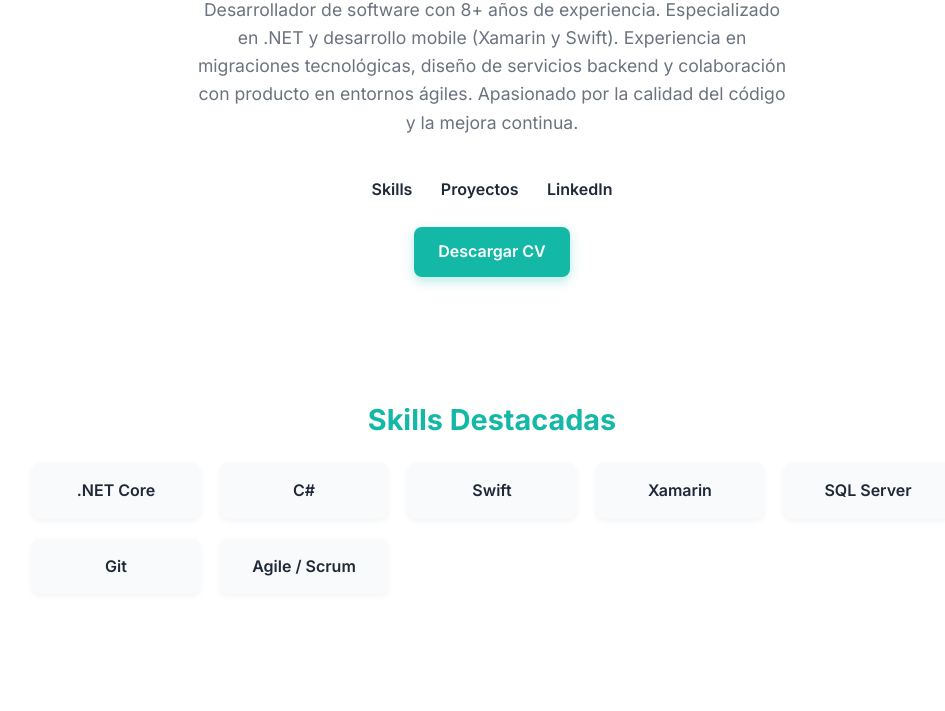
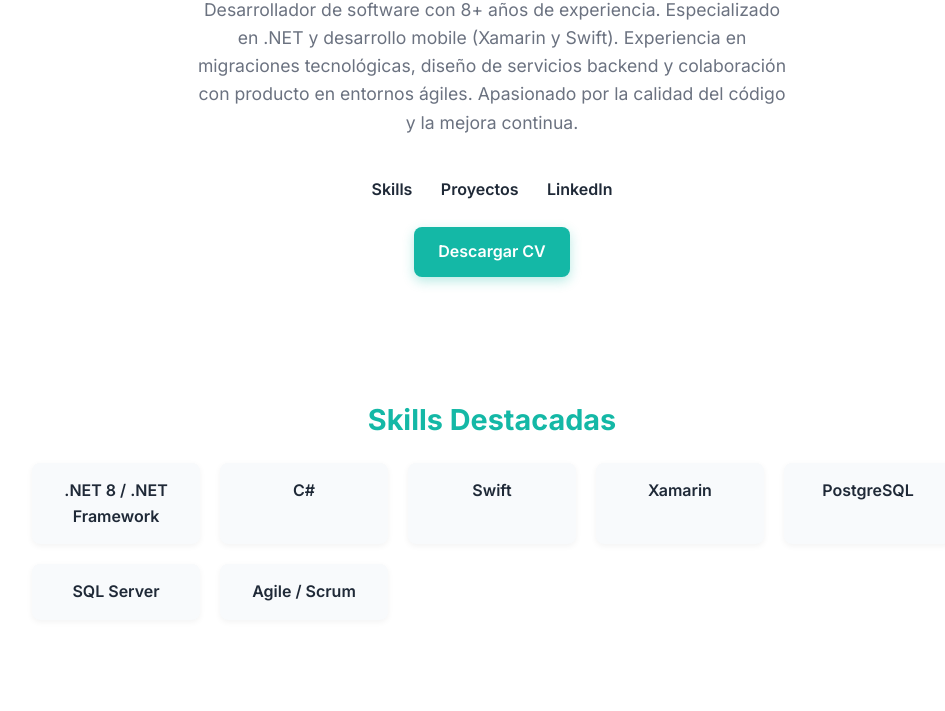
Before and after one commit to juancarlosoa/juancarlosoa.github.io, a plain HTML site: page index.html in a window 1280 px wide. Shown: the part 298-1009 px from the top of the page, without its empty margins (148-1093 px from the left). Drawn offline with Linux system fonts and the light colour scheme.

Commit message:
update cv

```diff
--- a/index.html
+++ b/index.html
@@ -220,12 +220,12 @@
     <section id="skills">
         <h2>Skills Destacadas</h2>
         <div class="skills-grid">
-            <div class="skill">.NET Core</div>
+            <div class="skill">.NET 8 / .NET Framework</div>
             <div class="skill">C#</div>
             <div class="skill">Swift</div>
             <div class="skill">Xamarin</div>
+            <div class="skill">PostgreSQL</div>
             <div class="skill">SQL Server</div>
-            <div class="skill">Git</div>
             <div class="skill">Agile / Scrum</div>
         </div>
     </section>
```
Also changed, not shown: 1 other file.
